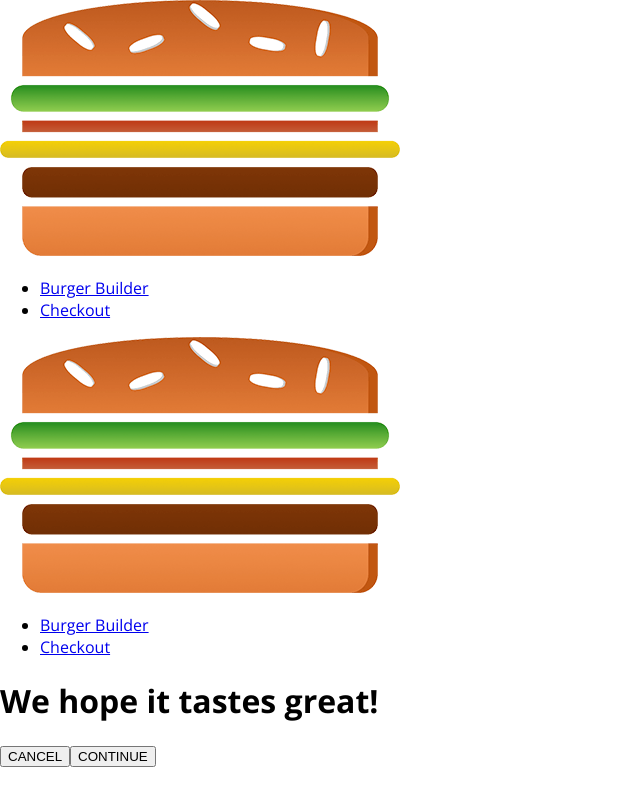
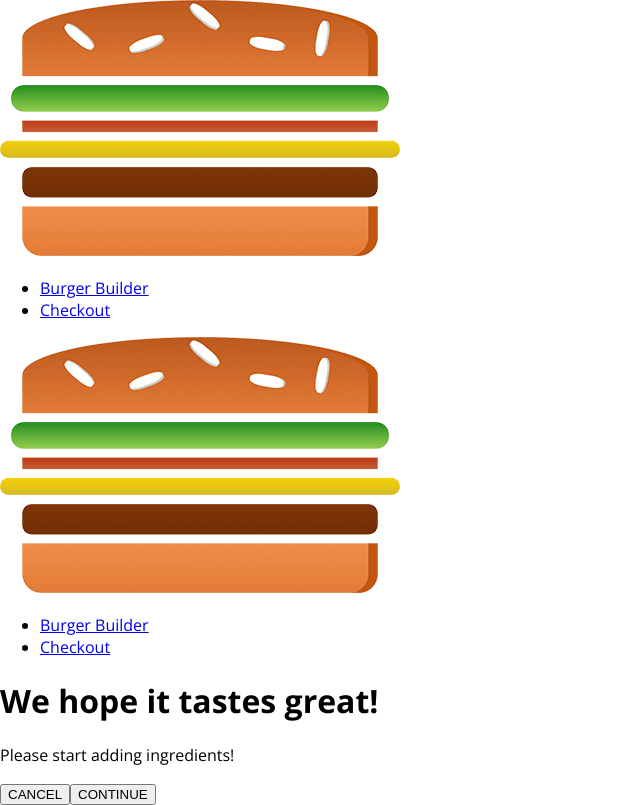
Before and after one commit to alexandria-lewis/burger-builder, a React app: page /checkout in a window 1280 px wide. Shown: the whole page, without its empty margins (0-640 px from the left). Built offline with nearby package versions, Linux system fonts and the light colour scheme.

Commit message:
mod 252: passing ingredients via Query Params

```diff
--- a/src/containers/BurgerBuilder/BurgerBuilder.js
+++ b/src/containers/BurgerBuilder/BurgerBuilder.js
@@ -155,7 +155,18 @@ class BurgerBuilder extends Component {
 
         // I will comment all this code out because I no longer want to store it on firebase immediately here I went to go to the checkout component instead.
 
-        this.props.history.push('/checkout');
+        const queryParams = [];
+        for (let i in this.state.ingredients ) {
+            queryParams.push(encodeURIComponent(i) + '=' + encodeURIComponent(this.state.ingredients[i]));
+            // I will use a little helper method which is provided by javascript, encodeURIComponent, which simply encodes my elements such that they can be used in the URL, this is relevant for whitespace and so on.
+            // setting property name equal to well the value for that property name
+        }
+        // So this is an array which now just has a couple of strings which is property name equal property value. Now this array of strings is what I want to join with the & sign.
+        const queryString = queryParams.join('&');
+        this.props.history.push({
+            pathname: '/checkout',
+            search: '?' + queryString
+        });
         // I of course had access to this props, history is one of these special props provided by the router and there we have this push prop which allows us to basically switch the page and push a new page onto that stack of pages.
     }
 
--- a/src/containers/Checkout/Checkout.js
+++ b/src/containers/Checkout/Checkout.js
@@ -11,6 +11,18 @@ class Checkout extends Component {
             cheese: 1,
             bacon: 1
         }
+    }
+
+    // I won't use componentDidUpdate or anything like that because whenever I load this component, it will mount itself, there is no way I can route to it without it being mounted again because it's not nested in some other page or anything like that.
+    componentDidMount() {
+        const query = new URLSearchParams(this.props.location.search);
+        // I used the URLSearchParams constructor, pass this.props.location.search which includes the ? and so on but with URL search purpose, I can basically extract that.
+        const ingredients = {};// an object to set to state.ingredients
+        for (let param of query.entries()){
+            // ['salad', '1'] format
+            ingredients[param[0]] = +param[1]; // converting to a number with +
+        }
+        this.setState({ingredients: ingredients});
     }
 
     checkoutCancelledHandler = () => { // using fat arrow to inherit the THIS keyword
```
